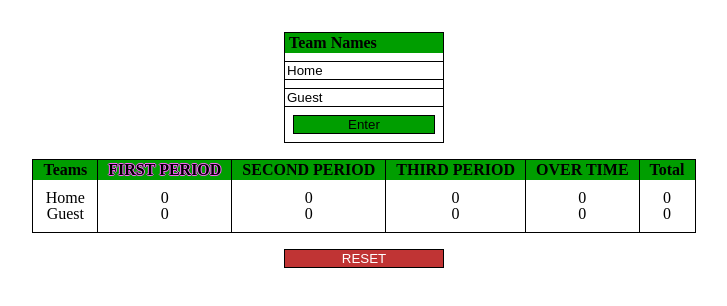
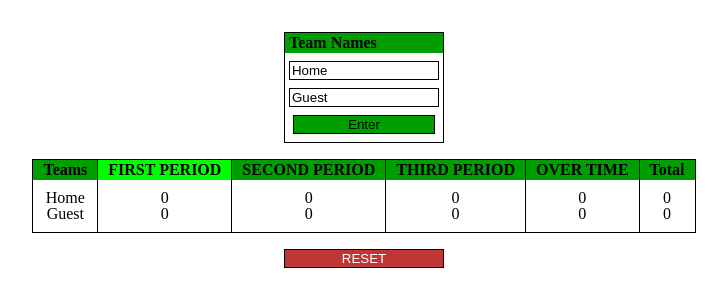
Before and after one commit to DerekPixel/hockey-shot-clock, a React (Create React App) app: page / in a window 1280 px wide. Shown: the top 306 px of the page, without its empty margins (276-1003 px from the left). Built offline with nearby package versions, Linux system fonts and the light colour scheme.

Commit message:
updated some colours and what not lol

```diff
--- a/src/App.css
+++ b/src/App.css
@@ -101,9 +101,7 @@ TeamNameInputs
 
 .input-container > input[type='text'] {
   border: 1px solid black;
-  border-left: none;
-  border-right: none;
-  width: 100%;
+  width: 95%;
 }
 
 .team-names-submit-btn {
@@ -114,6 +112,11 @@ TeamNameInputs
 
 .team-names-submit-btn:focus {
   outline-color: red;
+}
+
+.team-names-submit-btn:hover {
+  background-color: hsl(120, 100%, 50%);
+  cursor: pointer;
 }
 
 /*
@@ -249,7 +252,12 @@ Reset Button
 
 .reset-btn {
   color: white;
-  background-color: rgb(192, 52, 52);
+  background-color: hsl(0, 57%, 48%);
   border: 1px solid black;
   width: 10rem;
 }
+
+.reset-btn:hover {
+  cursor: pointer;
+  background-color: hsl(0, 57%, 60%);
+}
--- a/src/Components/ShotsGrid.jsx
+++ b/src/Components/ShotsGrid.jsx
@@ -1,10 +1,6 @@
 import React from 'react'
-// import useWindowDimensions from '../Hooks/useWindowDimensions';
 
 function ShotsGrid({shotsObject, setShotsObject, currentPeriod, teamNames}) {
-
-  // const {height, width} = useWindowDimensions();
-  const TSCol = 'hsl(300, 100%, 69%)';
 
   function returnShotTotal(team) {
     var total = 0;
@@ -24,8 +20,7 @@ function ShotsGrid({shotsObject, setShotsObject, currentPeriod, teamNames}) {
         <h4
           className='period-title'
           style={{
-            // color: periodKeyname === currentPeriod ? 'red' : 'black'
-            textShadow: periodKeyname === currentPeriod && `-1px 0 ${TSCol}, 0 1px ${TSCol}, 1px 0 ${TSCol}, 0 -1px ${TSCol}`
+            backgroundColor: periodKeyname === currentPeriod && 'hsl(120, 100%, 50%)'
           }}
         >{shotsObject[periodKeyname].period.toUpperCase()}</h4>
 
```
